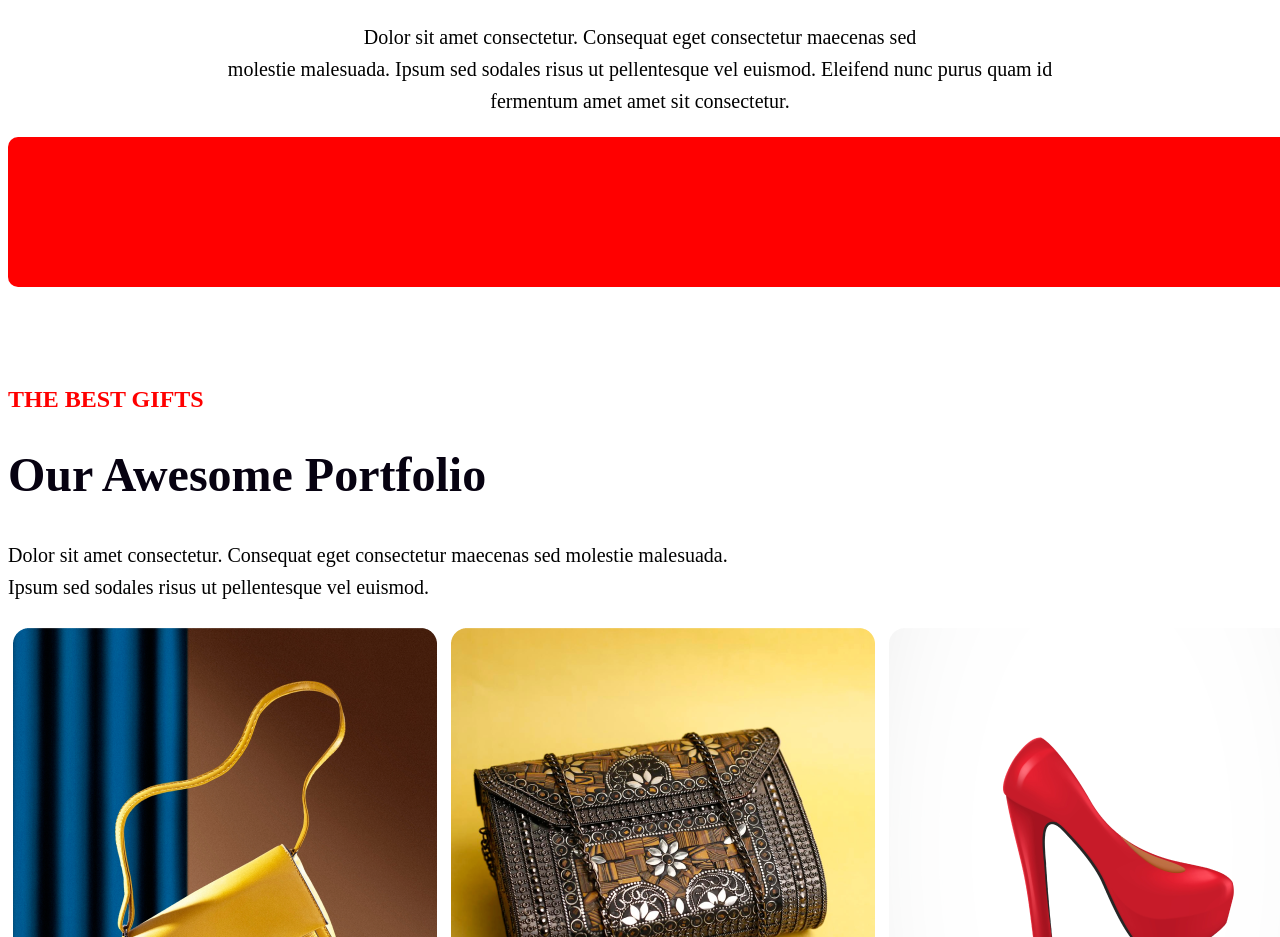
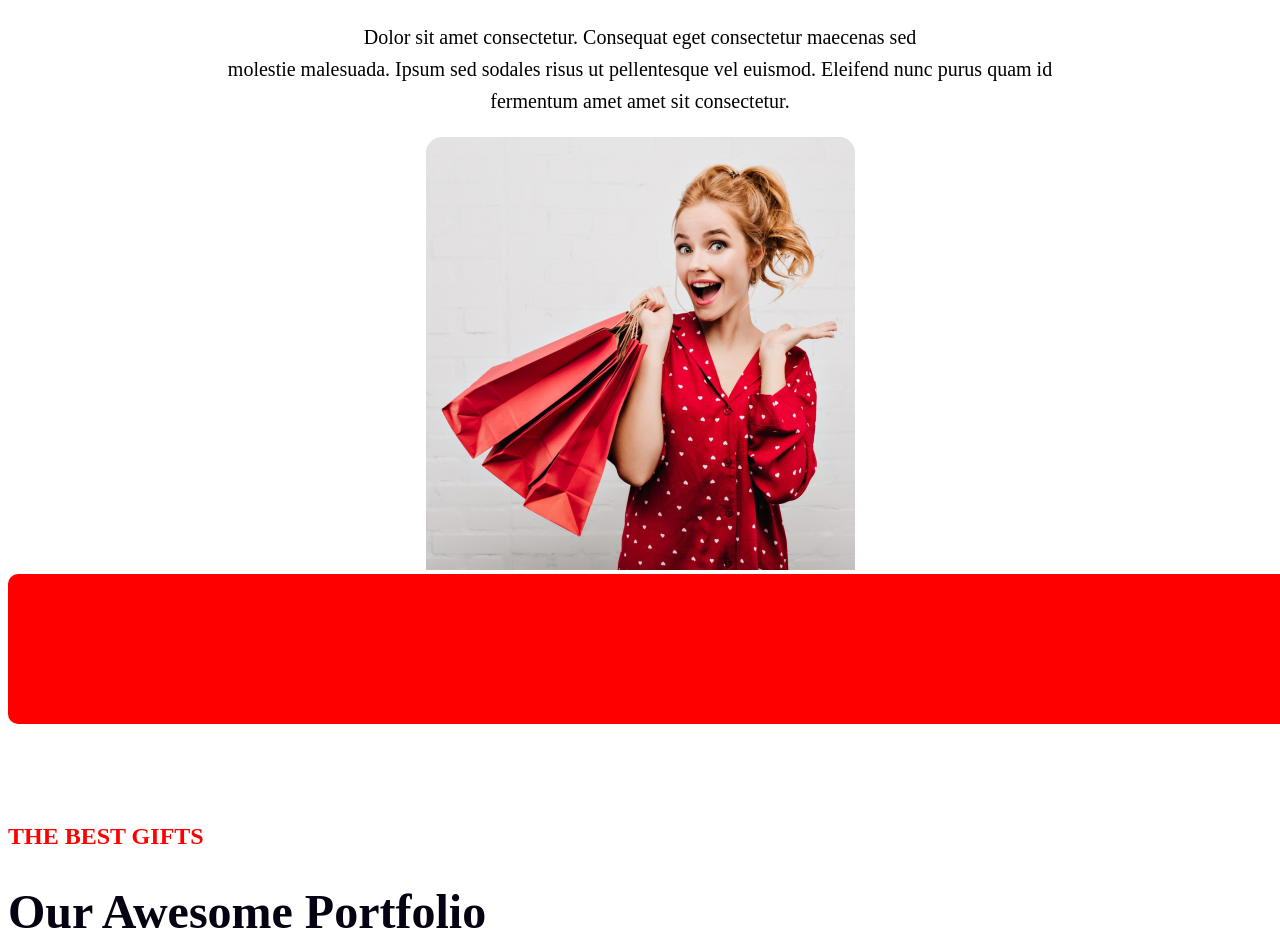
Before and after one commit to jakarahmed/Exam, a plain HTML site: page index.html in a window 1280 px wide. Shown: the part 4060-4997 px from the top of the page. Drawn offline with nearby package versions, Linux system fonts and the light colour scheme.

Commit message:
amar repo

```diff
--- a/index.html
+++ b/index.html
@@ -118,7 +118,7 @@
 
 </section>
 
-
+<!-------------holiday--------->
 <section>
 <div class="holiday">
 
@@ -129,8 +129,8 @@
             molestie malesuada. Ipsum sed sodales risus ut pellentesque vel euismod. Eleifend nunc
              purus quam id<br> fermentum amet amet sit consectetur.</p>
     </div>
-<digit
-   git
+
+
     <img class="holi1" src="resources/Rectangle 1.png" alt="">
 
     <div class="red">
--- a/style.css
+++ b/style.css
@@ -296,7 +296,7 @@ span{
 
 .holi1{
     margin: 0px;
-    position: relative;
+
 }
 /***------------portfolieo-----------*/
 
```
